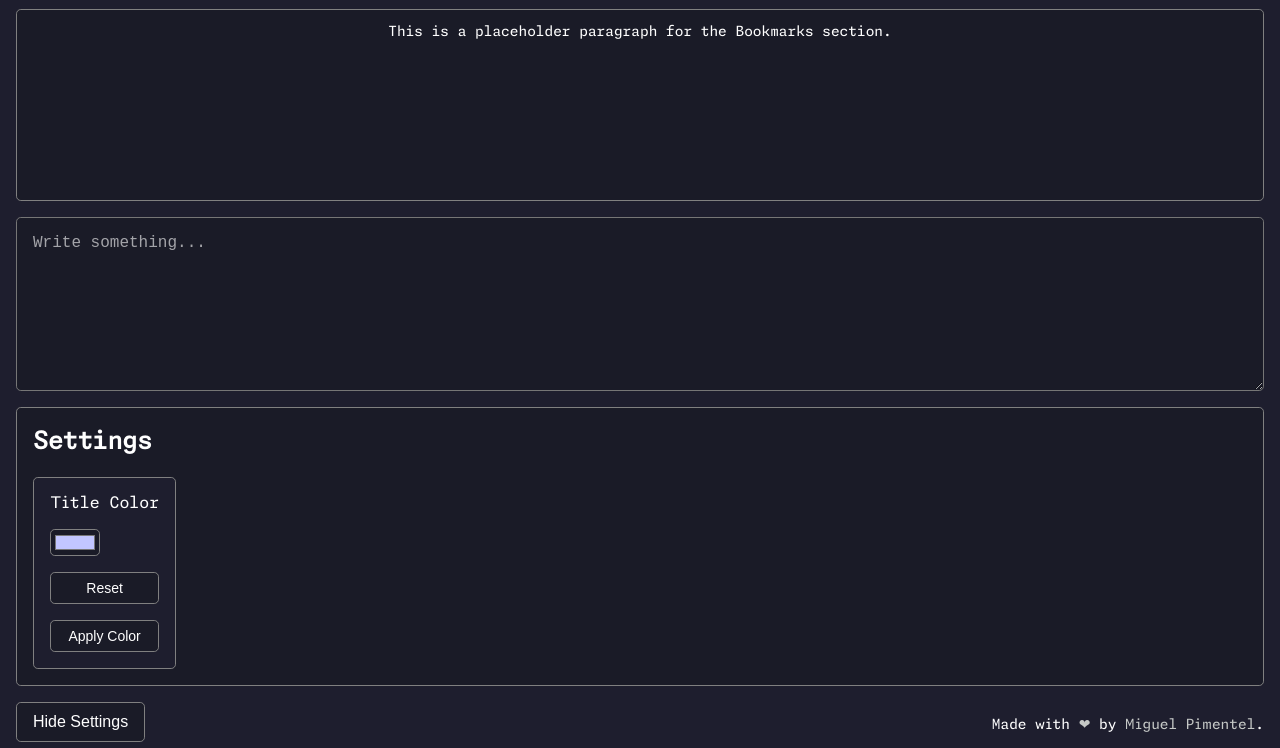
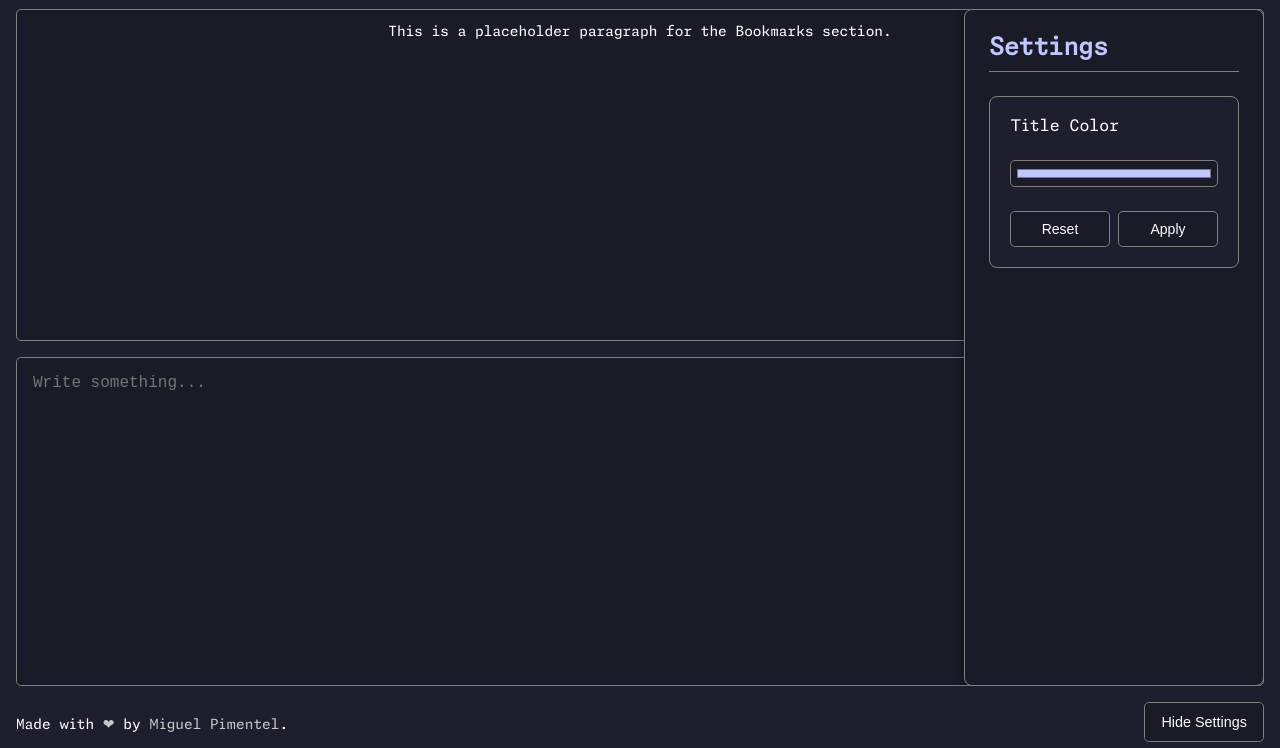
Before and after one commit to semanticdata/new-tab-bookmarks, a browser extension: page src/index.html in a window 1280 px wide. Both pictures are taken after a click on the button "Settings". Shown: the part 52-800 px from the top of the page. Drawn offline with Linux system fonts and the light colour scheme.

Commit message:
new settings sidebar design

```diff
--- a/src/index.html
+++ b/src/index.html
@@ -24,36 +24,40 @@
   </header>
 
   <main>
+    <div id="bookmarks-notes-container">
       <section id="bookmarks">
         <p>This is a placeholder paragraph for the Bookmarks section.</p>
       </section>
       <section id="note">
         <textarea class="textarea" id="notes" placeholder="Write something..."></textarea>
       </section>
+    </div>
     <section id="settings" aria-label="Settings Panel">
       <h2>Settings</h2>
       <div class="settings-section">
         <label class="settings-label" for="color-picker">Title Color</label>
         <input class="settings-input" type="color" id="color-picker" value="#c2c6ff">
+        <div class="settings-buttons">
           <button class="settings-button" id="reset-color" aria-label="Reset color to default">Reset</button>
-        <button class="settings-button" id="apply-color" aria-label="Apply selected color">Apply Color</button>
+          <button class="settings-button" id="apply-color" aria-label="Apply selected color">Apply</button>
         </div>
-      <div class="settings-section" style="display:none;">
-        <label class="settings-label" for="color-picker-ph">Duplicate Setting:</label>
-        <input class="settings-input" type="color" id="color-picker-ph" value="#c2c6ff"
-          aria-labelledby="color-picker-label">
-        <button class="settings-button" id="apply-color-ph" aria-label="Apply selected color">Apply Color</button>
       </div>
+      <!-- <div class="settings-section">
+        <label class="settings-label" for="font-size">Font Size</label>
+        <input class="settings-input" type="number" id="font-size" min="10" max="40" value="16">
+        <div class="settings-buttons">
+        </div>
+      </div> -->
     </section>
   </main>
 
   <footer>
-    <button id="settings-button">Settings</button>
     <p>
       Made with
       <a class="heart" href="https://github.com/semanticdata/firefox-new-tab-notes">❤</a>
       by <a href="https://github.com/semanticdata">Miguel Pimentel</a>.
     </p>
+    <button id="settings-button">Settings</button>
   </footer>
 </body>
 
--- a/src/scripts/options.js
+++ b/src/scripts/options.js
@@ -22,6 +22,13 @@ document.addEventListener("DOMContentLoaded", function () {
   const settingsSection = document.getElementById("settings");
   const bookmarksSection = document.getElementById("bookmarks");
 
+  // Color picker elements
+  const colorPicker = document.getElementById('color-picker');
+  const applyColorButton = document.getElementById('apply-color');
+  const resetColorButton = document.getElementById('reset-color');
+  const welcomeElement = document.getElementById('welcome');
+
+  // Settings button click handler
   settingsButton.addEventListener("click", function () {
     settingsSection.classList.toggle("is-visible");
     bookmarksSection.classList.toggle("is-collapsed");
@@ -29,55 +36,24 @@ document.addEventListener("DOMContentLoaded", function () {
       ? "Hide Settings"
       : "Settings";
   });
-});
 
-document.addEventListener("DOMContentLoaded", function () {
-  const headerTitle = document.getElementById("welcome");
-  const colorPicker = document.getElementById("color-picker");
-  const applyColorButton = document.getElementById("apply-color");
-  const resetColorButton = document.getElementById("reset-color");
+  // Load saved color or use default
+  const savedColor = localStorage.getItem('titleColor') || '#c2c6ff';
+  colorPicker.value = savedColor;
+  welcomeElement.style.color = savedColor;
 
-  // Load settings from localStorage
-  function loadSettings() {
-    const savedColor = localStorage.getItem("titleColor");
-    if (savedColor) {
-      options.TITLE_COLOR = savedColor;
-      headerTitle.style.color = savedColor;
-      colorPicker.value = savedColor;
-    } else {
-      // Set default color if no saved color is found
-      headerTitle.style.color = options.TITLE_COLOR;
-      colorPicker.value = options.TITLE_COLOR;
-    }
-  }
-
-  // Save settings to localStorage
-  function saveSettings(color) {
-    localStorage.setItem("titleColor", color);
-  }
-
-  // Reset color to default
-  function resetColor() {
-    const defaultColor = "#c2c6ff"; // Directly use the default color
-    headerTitle.style.color = defaultColor;
-    colorPicker.value = defaultColor;
-    options.TITLE_COLOR = defaultColor; // Update the options object
-    localStorage.removeItem("titleColor"); // Remove the saved color
-  }
-
-  // Apply color change
-  applyColorButton.addEventListener("click", () => {
+  // Apply color button
+  applyColorButton.addEventListener('click', function() {
     const selectedColor = colorPicker.value;
-    headerTitle.style.color = selectedColor;
-    options.TITLE_COLOR = selectedColor; // Update options object
-    saveSettings(selectedColor); // Save the color to localStorage
+    welcomeElement.style.color = selectedColor;
+    localStorage.setItem('titleColor', selectedColor);
   });
 
-  // Reset color to default when reset button is clicked
-  resetColorButton.addEventListener("click", () => {
-    resetColor(); // Call the reset function
+  // Reset color button
+  resetColorButton.addEventListener('click', function() {
+    const defaultColor = '#c2c6ff';
+    colorPicker.value = defaultColor;
+    welcomeElement.style.color = defaultColor;
+    localStorage.setItem('titleColor', defaultColor);
   });
-
-  // Load settings on page load
-  loadSettings();
 });
--- a/src/styles.css
+++ b/src/styles.css
@@ -67,7 +67,6 @@ body {
   display: flex;
   flex-direction: column;
   margin: 0 auto;
-  /* max-width: var(--container-width); */
   height: 100%;
   padding-inline: 1rem;
   overflow: hidden;
@@ -75,61 +74,22 @@ body {
 
 main {
   display: flex;
-  flex-direction: column;
+  flex-direction: row;
   flex: 1;
   min-height: 0;
-  /* This is important for nested flex scrolling */
-}
-
-#welcome {
-  font-size: 1.5rem;
-  font-weight: 600;
-}
-
-#bookmarks {
-  display: flex;
-  border: 1px solid gray;
-  border-radius: 0.3rem;
-  justify-content: center;
-  grid-gap: 1rem;
-  background: var(--note-background);
-  padding-inline: 1rem;
-  font-size: 0.875rem;
-  overflow-y: auto;
-  flex: 1;
-  min-height: 0;
-  /* This is important for nested flex scrolling */
-}
-
-#bookmarks.is-collapsed {
-  height: 5rem;
-}
-
-#note {
-  display: flex;
-  flex: 1;
-}
-
-textarea {
-  border-width: 1px;
-  border-radius: 0.3rem;
-  padding: 1rem;
-  width: 100%;
-  margin-block-start: 1rem;
-  font-size: 1rem;
-  background: var(--note-background);
-  color: var(--text-color);
-}
-
-textarea::placeholder {
-  filter: opacity(0.6);
-  color: var(--text-color);
+  position: relative;
+  overflow: hidden;
 }
 
 header {
   display: flex;
   align-items: center;
   justify-content: space-between;
+}
+
+#welcome {
+  font-size: 1.5rem;
+  font-weight: 600;
 }
 
 #date,
@@ -149,6 +109,46 @@ header {
 #clock {
   min-width: calc(9ch + 1.5rem);
   min-height: 2rem;
+}
+
+#bookmarks-notes-container {
+  display: flex;
+  flex-direction: column;
+  flex: 1;
+  min-height: 0;
+  transition: all 0.4s ease-in-out;
+  width: 100%;
+}
+
+#bookmarks {
+  display: flex;
+  border: 1px solid gray;
+  border-radius: 0.3rem;
+  justify-content: center;
+  grid-gap: 1rem;
+  background: var(--note-background);
+  padding-inline: 1rem;
+  font-size: 0.875rem;
+  overflow-y: auto;
+  flex: 1;
+  min-height: 0;
+}
+
+#note {
+  display: flex;
+  flex: 1;
+  margin-top: 1rem;
+}
+
+textarea {
+  border-width: 1px;
+  border-radius: 0.3rem;
+  padding: 1rem;
+  width: 100%;
+  font-size: 1rem;
+  background: var(--note-background);
+  color: var(--text-color);
+  border: 1px solid gray;
 }
 
 footer {
@@ -205,20 +205,88 @@ ul {
   color: var(--custom-color-6);
 }
 
+/* Settings panel styling */
 #settings {
-  border-radius: 0.3rem;
-  max-height: 0;
-  overflow: hidden;
-  transition: max-height 0.3s ease-in-out;
-  border: none;
+  position: absolute;
+  right: -320px;
+  top: 0;
+  width: 300px;
+  border-radius: 0.5rem;
+  transition: all 0.4s ease-in-out;
+  background: var(--note-background);
+  border: 1px solid gray;
+  padding: 1.5rem;
+  height: 100%;
+  overflow-y: auto;
+  z-index: 10;
 }
 
 #settings.is-visible {
+  right: 0;
+  box-shadow: -4px 0 8px rgba(0, 0, 0, 0.2);
+}
+
+#settings h2 {
+  margin-top: 0;
+  color: var(--title-color);
+  border-bottom: 1px solid gray;
+  padding-bottom: 0.5rem;
+  margin-bottom: 1.5rem;
+}
+
+.settings-section {
+  background: var(--body-background);
+  color: var(--text-color);
+  border: 1px solid gray;
+  border-radius: 0.5rem;
+  padding: 1.25rem;
+  margin-bottom: 1rem;
+  display: flex;
+  flex-direction: column;
+  gap: 1rem;
+}
+
+.settings-label {
+  display: block;
+  margin-bottom: 0.5rem;
+}
+
+#color-picker,
+.settings-input {
+  width: 100%;
+  margin-bottom: 0.5rem;
   background: var(--note-background);
-  max-height: 30rem;
+  color: var(--text-color);
   border: 1px solid gray;
-  margin-block-start: 1rem;
-  padding: 0 1rem 1rem 1rem;
+  border-radius: 0.3rem;
+  padding: 0.25rem;
+  transition: all 0.2s ease;
+}
+
+.settings-buttons {
+  display: flex;
+  gap: 0.5rem;
+}
+
+#apply-color,
+button.settings-button {
+  flex: 1;
+  margin: 0;
+  background: var(--note-background);
+  color: var(--text-color);
+  border: 1px solid gray;
+  border-radius: 0.3rem;
+  padding: 0.5rem 1rem;
+  font-size: 14px;
+  height: 2.25rem;
+  transition: all 0.2s ease;
+}
+
+#apply-color:hover,
+button.settings-button:hover {
+  cursor: pointer;
+  background-color: rgba(255, 255, 255, 0.1);
+  outline: 2px solid gray;
 }
 
 #settings-button {
@@ -226,60 +294,14 @@ ul {
   color: var(--text-color);
   border: 1px solid gray;
   border-radius: 0.3rem;
-  padding-inline: 1rem;
-  font-size: 1rem;
+  padding: 0.5rem 1rem;
+  font-size: 0.9rem;
   height: 2.5rem;
+  transition: all 0.2s ease;
 }
 
 #settings-button:hover {
   cursor: pointer;
+  background-color: rgba(255, 255, 255, 0.1);
   outline: 2px solid gray;
 }
-
-.settings-label {
-  display: block;
-  margin-bottom: 1rem;
-}
-
-#color-picker,
-.settings-input {
-  background: var(--note-background);
-  color: var(--text-color);
-  border: 1px solid gray;
-  border-radius: 0.3rem;
-}
-
-#color-picker:hover,
-.settings-input:hover {
-  cursor: pointer;
-  outline: 2px solid gray;
-}
-
-#apply-color,
-button.settings-button {
-  background: var(--note-background);
-  color: var(--text-color);
-  border: 1px solid gray;
-  border-radius: 0.3rem;
-  padding-inline: 1rem;
-  margin-block-start: 1rem;
-  font-size: 14px;
-  height: 2rem;
-}
-
-#apply-color:hover,
-button.settings-button:hover {
-  cursor: pointer;
-  outline: 2px solid gray;
-}
-
-.settings-section {
-  background: var(--body-background);
-  color: var(--text-color);
-  border: 1px solid gray;
-  border-radius: 0.3rem;
-  padding: 1rem;
-  display: inline-block;
-  display: inline-flex;
-  flex-direction: column;
-}
```
Lines whose indentation alone changed are shown as unchanged.
